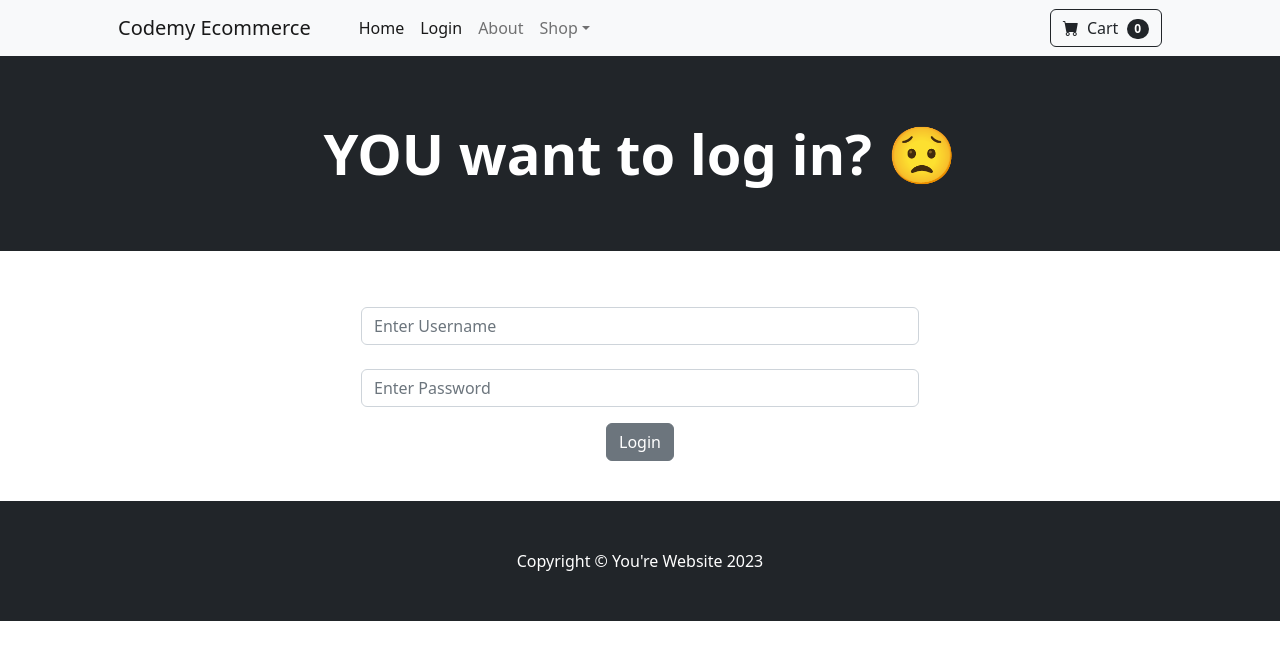
After one commit to fournacea/ecom, a Django app: page /login/ in a window 1280 px wide. The commit adds this page. Shown: the top 660 px of the page. Run offline with Django 5.2, Linux system fonts and the light colour scheme; some libraries are stand-ins or nearby versions.

Commit message:
ADD Login, Logout; login template page

```diff
--- /dev/null
+++ b/static/css/custom_styles.css
@@ -0,0 +1,7 @@
+body {
+    min-height: 100%;
+}
+
+footer {
+    margin-top: auto;
+}
--- a/store/models.py
+++ b/store/models.py
@@ -7,7 +7,7 @@ class Category(models.Model):
     name = models.CharField(max_length=50)
 
     def __str__(self):
-        return self.name
+        return f"{str(self.name)}"
 
     class Meta:
         verbose_name_plural = 'categories'
@@ -38,7 +38,7 @@ class Product(models.Model):
     on_sale = models.BooleanField(default=False)
     sale_price = models.DecimalField(default=0, decimal_places=2, max_digits=6)
     def __str__(self):
-        return self.name
+        return f"{str(self.name)}"
 
 
 
@@ -53,4 +53,4 @@ class Order(models.Model):
     status = models.BooleanField(default=False)
 
     def __str__(self):
-        return self.product
+        return f"{str(self.product)}"
--- a/store/templates/base.html
+++ b/store/templates/base.html
@@ -14,10 +14,22 @@
             <link href="https://cdn.jsdelivr.net/npm/bootstrap-icons@1.5.0/font/bootstrap-icons.css" rel="stylesheet" />
             <!-- Core theme CSS (includes Bootstrap)-->
             <link href="{% static 'css/styles.css' %}" rel="stylesheet" />
+            <link href="{% static 'css/custom_styles.css' %}" rel="stylesheet" />
         </head>
         <body>
             <!-- Navigation-->
             {% include "navbar.html" %}
+
+            {% if messages %}
+
+                {% for message in messages %}
+                <div class="alert alert-info alert-dismissible fade show" role="alert">
+                    <strong>{{ message }}</strong>
+                    <button type="button" class="btn-close" data-bs-dismiss="alert" aria-label="Close"></button>
+                  </div>
+                {% endfor %}
+
+            {% endif %}
 
             {% block content %}
             {% endblock content %}
--- /dev/null
+++ b/store/templates/login.html
@@ -0,0 +1,49 @@
+{% extends "base.html" %}
+
+{% block content %}
+
+<!-- Header-->
+<header class="bg-dark py-3">
+  <div class="container px-4 px-lg-5 my-5">
+    <div class="text-center text-white">
+      <h1 class="display-4 fw-bolder">YOU want to log in? 😟</h1>
+    </div>
+  </div>
+</header>
+
+<div class="container">
+  <div class="row">
+    <center>
+      <div class="col-6 mt-2 mb-3 pt-5 pb-4">
+        <form method="POST" action="{% url "login" %}">
+            {% csrf_token %}
+            <div class="mb-3">
+                <input
+                    type="text"
+                    name="username"
+                    id="username"
+                    class="form-control"
+                    placeholder="Enter Username"
+                />
+            </div>
+
+          <div class="mt-4 mb-3">
+                <input
+                type="password"
+                name="password"
+                id="password"
+                class="form-control"
+                placeholder="Enter Password"
+                />
+          </div>
+
+
+          <button type="submit" class="btn btn-secondary">Login</button>
+
+        </form>
+      </div>
+    </center>
+  </div>
+</div>
+
+{% endblock content %}
--- a/store/templates/navbar.html
+++ b/store/templates/navbar.html
@@ -1,22 +1,70 @@
-
-
-
 <!-- Navigation-->
 <nav class="navbar navbar-expand-lg navbar-light bg-light">
 	<div class="container px-4 px-lg-5">
 		<a class="navbar-brand" href="{% url 'home' %}">Codemy Ecommerce</a>
-                <button class="navbar-toggler" type="button" data-bs-toggle="collapse" data-bs-target="#navbarSupportedContent" aria-controls="navbarSupportedContent" aria-expanded="false" aria-label="Toggle navigation"><span class="navbar-toggler-icon"></span></button>
+		<button
+			class="navbar-toggler"
+			type="button"
+			data-bs-toggle="collapse"
+			data-bs-target="#navbarSupportedContent"
+			aria-controls="navbarSupportedContent"
+			aria-expanded="false"
+			aria-label="Toggle navigation">
+			<span class="navbar-toggler-icon"></span>
+		</button>
 		<div class="collapse navbar-collapse" id="navbarSupportedContent">
 			<ul class="navbar-nav me-auto mb-2 mb-lg-0 ms-lg-4">
-                        <li class="nav-item"><a class="nav-link active" aria-current="page" href="{% url 'home' %}">Home</a></li>
-                        <li class="nav-item"><a class="nav-link" href="{% url 'about' %}">About</a></li>
+				<li class="nav-item">
+					<a
+						class="nav-link active"
+						aria-current="page"
+						href="{% url 'home' %}"
+						>Home</a
+					>
+				</li>
+				{% if user.is_authenticated %}
+				<li class="nav-item">
+					<a
+						class="nav-link active"
+						aria-current="page"
+						href="{% url 'logout' %}"
+						>Logout</a
+					>
+				</li>
+				{% else %}
+				<li class="nav-item">
+					<a
+						class="nav-link active"
+						aria-current="page"
+						href="{% url 'login' %}"
+						>Login</a
+					>
+				</li>
+				{% endif %}
+				<li class="nav-item">
+					<a class="nav-link" href="{% url 'about' %}">About</a>
+				</li>
 				<li class="nav-item dropdown">
-                            <a class="nav-link dropdown-toggle" id="navbarDropdown" href="#" role="button" data-bs-toggle="dropdown" aria-expanded="false">Shop</a>
+					<a
+						class="nav-link dropdown-toggle"
+						id="navbarDropdown"
+						href="#"
+						role="button"
+						data-bs-toggle="dropdown"
+						aria-expanded="false"
+						>Shop</a
+					>
 					<ul class="dropdown-menu" aria-labelledby="navbarDropdown">
-                                <li><a class="dropdown-item" href="#!">All Products</a></li>
+						<li>
+							<a class="dropdown-item" href="#!">All Products</a>
+						</li>
 						<li><hr class="dropdown-divider" /></li>
-                                <li><a class="dropdown-item" href="#!">Popular Items</a></li>
-                                <li><a class="dropdown-item" href="#!">New Arrivals</a></li>
+						<li>
+							<a class="dropdown-item" href="#!">Popular Items</a>
+						</li>
+						<li>
+							<a class="dropdown-item" href="#!">New Arrivals</a>
+						</li>
 					</ul>
 				</li>
 			</ul>
@@ -24,7 +72,9 @@
 				<button class="btn btn-outline-dark" type="submit">
 					<i class="bi-cart-fill me-1"></i>
 					Cart
-                            <span class="badge bg-dark text-white ms-1 rounded-pill">0</span>
+					<span class="badge bg-dark text-white ms-1 rounded-pill"
+						>0</span
+					>
 				</button>
 			</form>
 		</div>
--- a/store/urls.py
+++ b/store/urls.py
@@ -5,4 +5,6 @@ from . import views
 urlpatterns = [
     path('', views.home, name='home'),
     path('about/', views.about, name='about'),
+    path('login/', views.login_user, name='login'),
+    path('logout/', views.logout_user, name='logout'),
 ]
--- a/store/views.py
+++ b/store/views.py
@@ -1,4 +1,9 @@
-from django.shortcuts import render
+from django.shortcuts import render, redirect
+from django.contrib.auth import authenticate, login, logout, get_user_model
+from django.contrib.auth.hashers import check_password
+
+from django.contrib import messages
+
 from .models import Product
 
 
@@ -10,3 +15,57 @@ def home(request):
 
 def about(request):
     return render(request, 'about.html', {})
+
+
+def login_user(request):
+    if request.method == "POST":
+        # print("POST Data:", request.POST)  # Debug: Print POST data
+
+        username = request.POST.get('username')
+        password = request.POST.get('password')
+
+        if username and password:
+            # print(username, password) #Debug
+            User = get_user_model()
+            user = User.objects.get(username=username)  # Get the user object
+
+            # Manually check password
+            password_correct = check_password(password, user.password)
+            # print(f"Password correct: {password_correct}") # Debug: Boolean
+
+            if password_correct:
+                # Explicitly specify ModelBackend
+                user = authenticate(request, username=username, password=password)
+
+                if user is not None:
+                    # Debug: Print user and password hash
+                    # print("Authenticated User:", user, user.last_login)
+
+                    if user.is_active:
+                        login(request, user)
+                        messages.success(request, ('You are now logged in. Welcome! 🥳'))
+                        return redirect('about')
+                    else:
+                        messages.warning(request, ('Your account is inactive. Please contact support. 🤖'))
+                        return redirect('login')
+                else:
+                    messages.warning(request, ('Invalid username or password. Please try again. 🤖'))
+                    return redirect('login')
+            else:
+                messages.warning(request, ('Invalid username or password. Please try again. 🤖'))
+                return redirect('login')
+        else:
+            messages.warning(request, ('Please provide both username and password. 🤖'))
+            return redirect('login')
+    else:
+        return render(request, 'login.html', {})
+
+
+
+
+
+
+def logout_user(request):
+    logout(request)
+    messages.success(request, ("You're logged out. Stop on by again now, ya hear!"))
+    return redirect('home')
```
Also changed, not shown: store/templates/about.html (+50 -13 lines), store/templates/footer.html (+7 -3 lines), store/templates/home.html (+37 -20 lines), db.sqlite3, store/templates/logout.html (added). Lines whose indentation alone changed are shown as unchanged.
